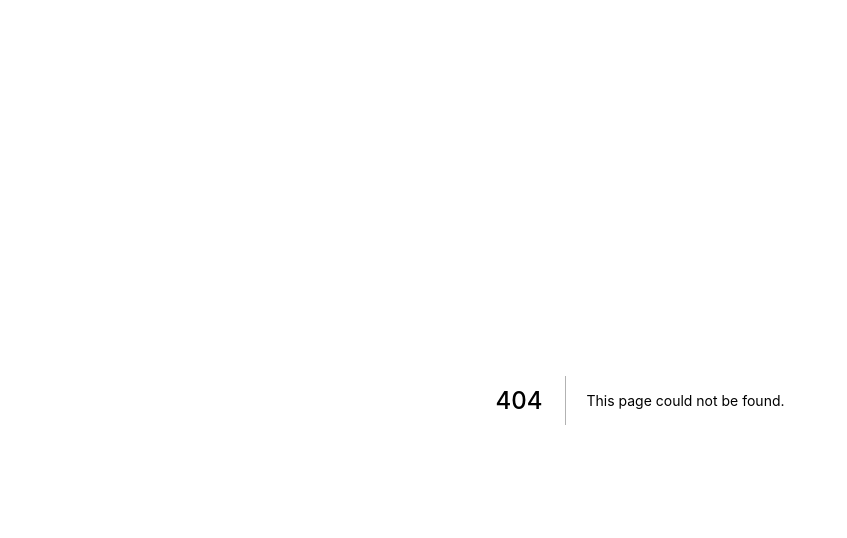
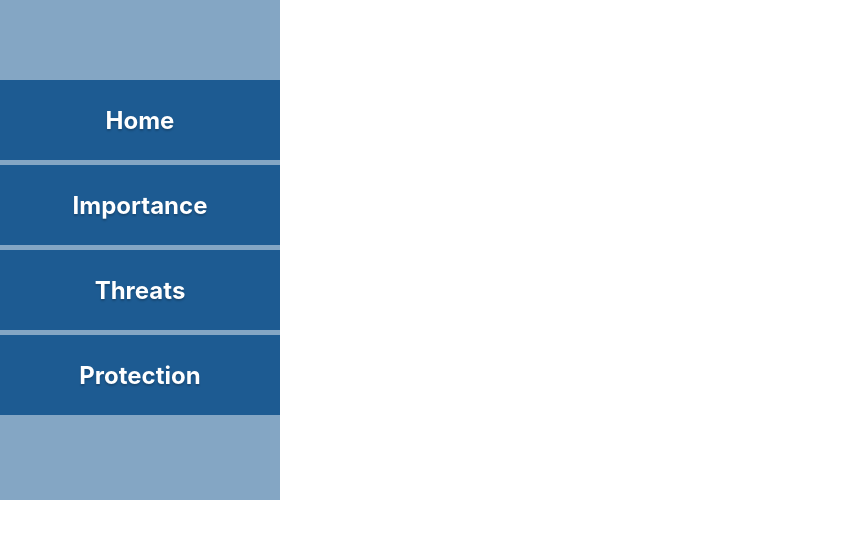
Before and after one commit to bachvanquangmc/ocean-project, a Next.js app: page /s3_protect in a window 1280 px wide. Before the commit this address had no page. Shown: the top 538 px of the page, without its empty margins (0-847 px from the left). Built offline with nearby package versions, Linux system fonts and the light colour scheme.

Commit message:
add s3 page

```diff
--- /dev/null
+++ b/pages/s3_protect.js
@@ -0,0 +1,17 @@
+import styled from 'styled-components'
+import HiddenMenu from '../comps/HiddenMenu'
+import Category from '../comps/CategoryUI'
+
+const s3_wrapper = styled.div`
+    max-width: 500px;
+    heigh: 100vh;
+    display: flex;
+    flex-direction: column;
+    background-color: #333;
+`
+
+export default function S3_protect() {
+  return<s3_wrapper>
+            <HiddenMenu></HiddenMenu>
+    </s3_wrapper>
+}
```
